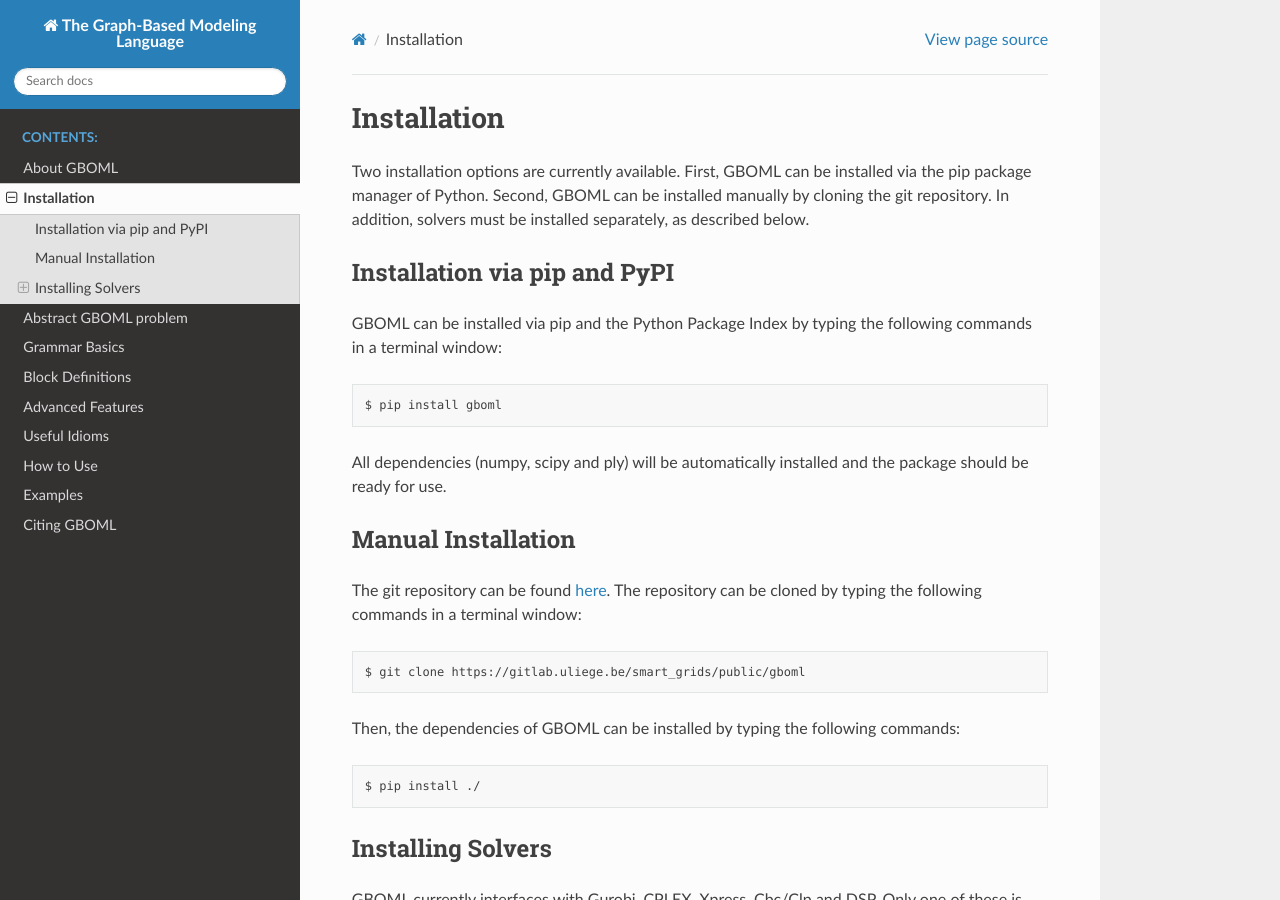
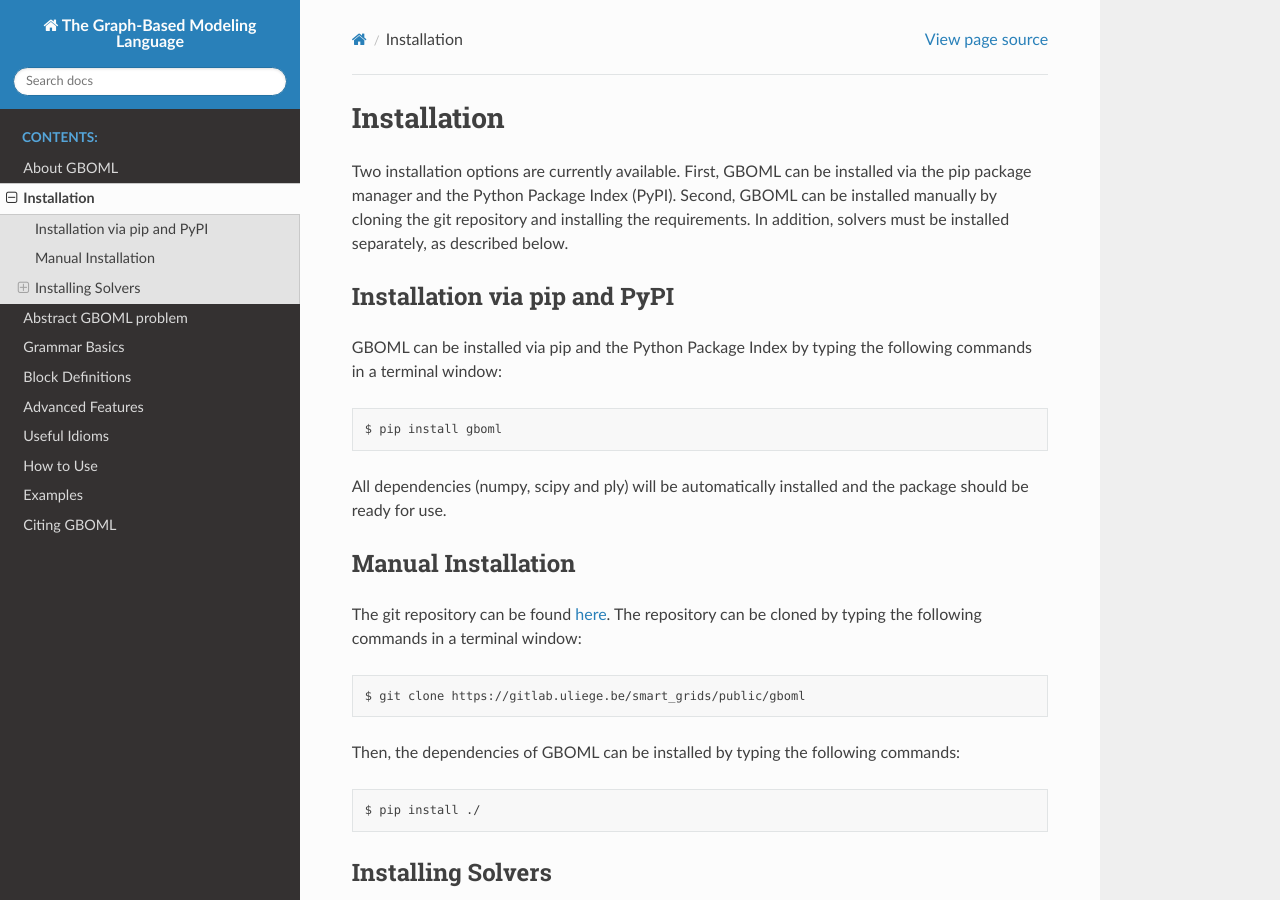
Before and after one commit to MathiasPBerger/gboml-docs-test, a Sphinx documentation site: the page built from docs/source/installation.rst, in a window 1280 px wide and 900 px high. Built offline with Sphinx 7.4.7 and the Read the Docs theme 2.0.0, drawn with Linux system fonts in a browser that asks for light colours.

Commit message:
Minor update to installation instructions.

```diff
--- a/docs/source/installation.rst
+++ b/docs/source/installation.rst
@@ -1,7 +1,7 @@
 Installation
 ============
 
-Two installation options are currently available. First, GBOML can be installed via the pip package manager of Python. Second, GBOML can be installed manually by cloning the git repository.
+Two installation options are currently available. First, GBOML can be installed via the pip package manager and the Python Package Index (PyPI). Second, GBOML can be installed manually by cloning the git repository and installing the requirements.
 In addition, solvers must be installed separately, as described below.
 
 Installation via pip and PyPI
```
